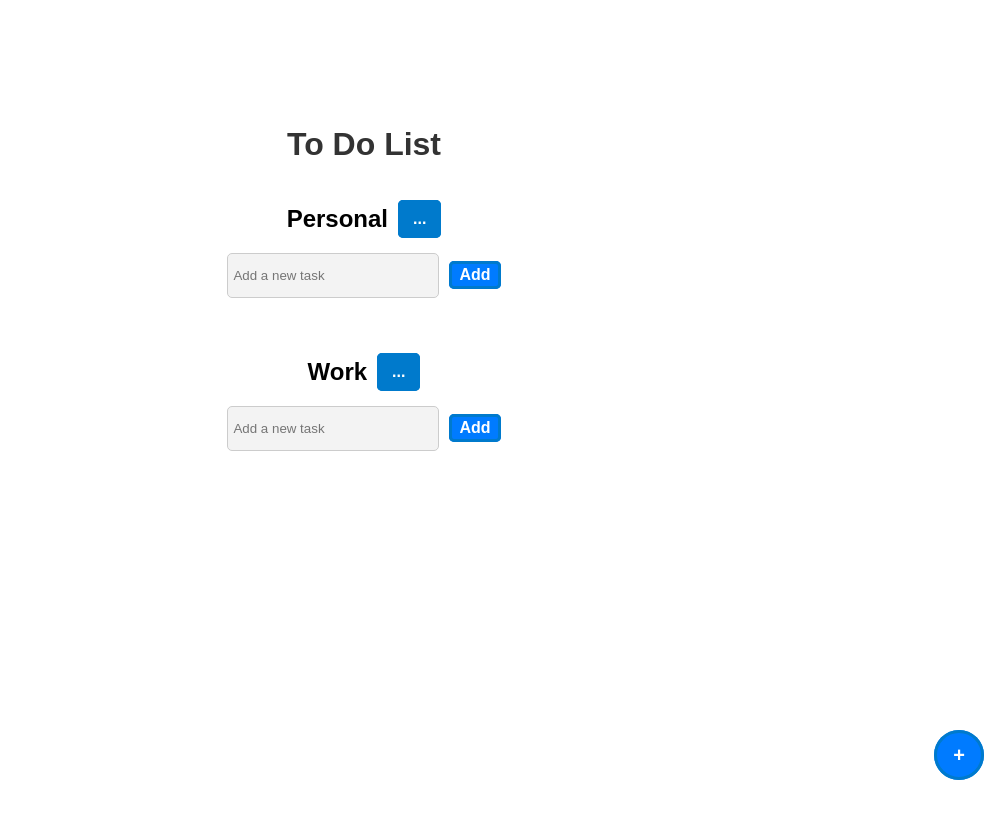
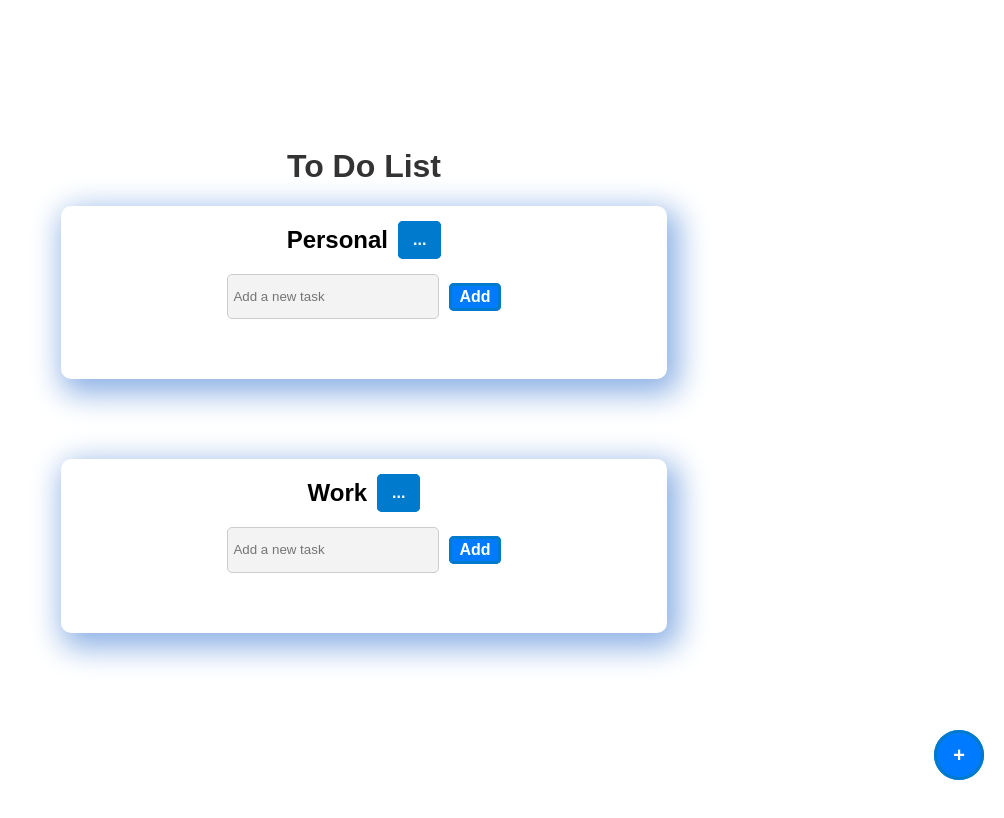
Before and after one commit to ShardofLegends/M324-DevOps-Portfolio, a SvelteKit app in the folder my-agenda-app/: page / in a window 1280 px wide. Shown: the top 818 px of the page, without its empty margins (276-1280 px from the left). Built offline with nearby package versions, Linux system fonts and the light colour scheme.

Commit message:
v0.4.0 feat: New Box View

```diff
--- a/my-agenda-app/src/routes/+page.svelte
+++ b/my-agenda-app/src/routes/+page.svelte
@@ -82,8 +82,10 @@
 </script>
 
 <main id="todo-app">
-  <h1>To Do List</h1>
+  <h1 style="display: flex;">To Do List</h1>
+
     {#each lists as list, listIndex (list.name)}
+    <div class="Section-Box" style="display: flex;">
       <div class="todo-list">
         <div class="list-header">
           <h2>{list.name}</h2>
@@ -112,7 +114,9 @@
           {/each}
         </ul>
       </div>
+    </div>
     {/each}
+
 
   {#if showEditDeletePopup}
     <div class="popup">
@@ -181,6 +185,10 @@
     }
   }
   main {
+    display: flex;
+    justify-content: center;
+    align-items: center;
+    flex-direction: column;
     font-family: Arial, sans-serif;
     text-align: center;
     margin: 20px;
@@ -434,4 +442,16 @@ input:focus {
 .section-name-button {
   margin-right: 20px;
 }
+.Section-Box {
+    width: 120%;
+    height: 120%;
+    background-color: rgba(255, 255, 255, 1);
+    color: #000;
+    border-radius: 10px;
+    box-shadow: 6px 9px 30px 6px rgba(142,178,229,1);
+    margin-bottom: 5rem;
+    display: flex;
+    align-items: center;
+    justify-content: center;
+  }
 </style>
```
Lines whose indentation alone changed are shown as unchanged.
